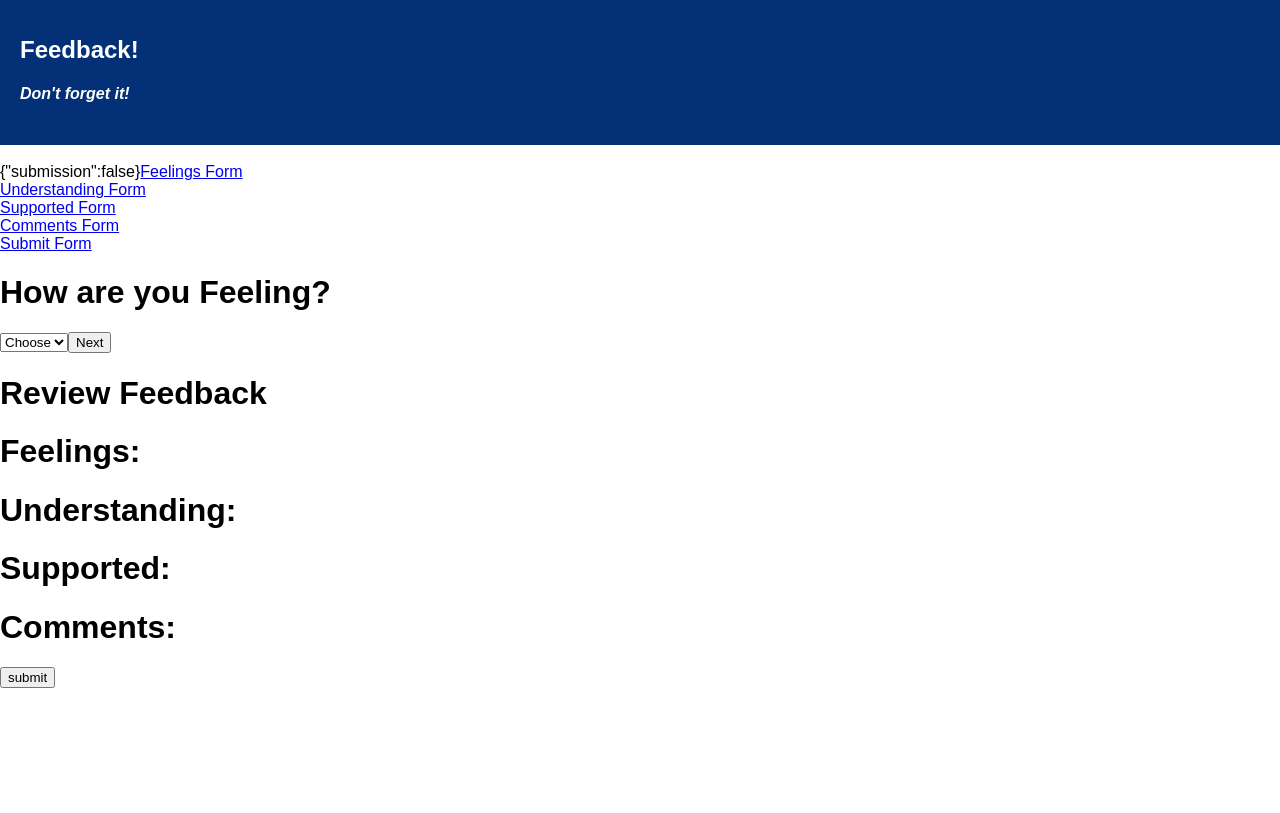
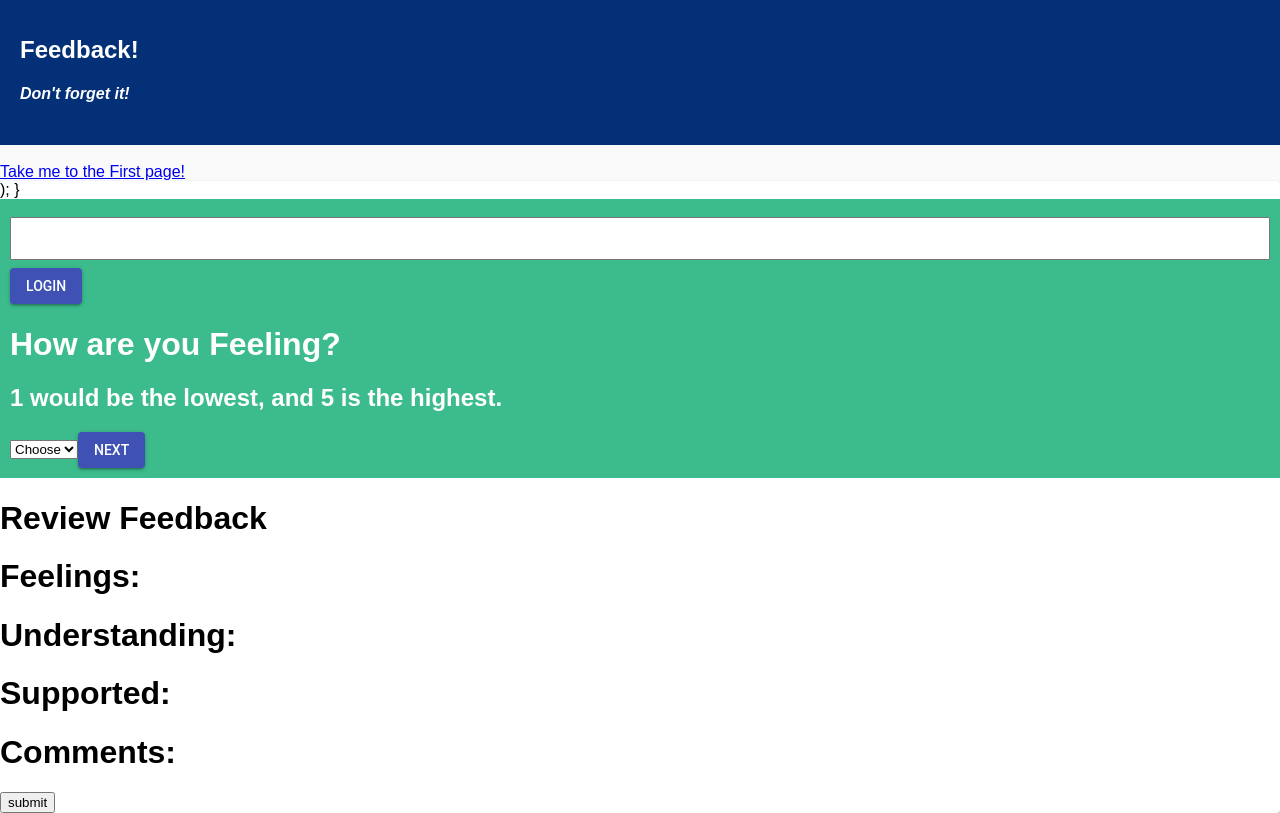
Before and after one commit to Eolson6/react-props-activity, a React (Create React App) app in the folder primeTier2/weekend-challenge-5-feedback-master/: page /#/feelingsform in a window 1280 px wide. Built offline with nearby package versions, Linux system fonts and the light colour scheme.

Commit message:
updated styling

```diff
--- a/primeTier2/weekend-challenge-5-feedback-master/package.json
+++ b/primeTier2/weekend-challenge-5-feedback-master/package.json
@@ -4,6 +4,7 @@
   "private": true,
   "proxy": "http://localhost:5000",
   "dependencies": {
+    "@material-ui/core": "^3.9.1",
     "axios": "^0.17.1",
     "express": "^4.16.4",
     "pg": "^7.8.0",
--- a/primeTier2/weekend-challenge-5-feedback-master/src/components/App/App.css
+++ b/primeTier2/weekend-challenge-5-feedback-master/src/components/App/App.css
@@ -17,8 +17,25 @@
   font-size: large;
 }
 
-#comments {
+.userInput{
   background-color: #3CBC8D;
   color: white;
+  padding: 10px;
+}
 
+input {
+  width: 100%;
+ padding: 12px 20px;
+  margin: 8px 0;
+  box-sizing: border-box;
 }
+
+.buttons {
+  background-color: #4CAF50;
+  border: none;
+  color: white;
+  padding: 16px 32px;
+  text-decoration: none;
+  margin: 4px 2px;
+  cursor: pointer;
+}
--- a/primeTier2/weekend-challenge-5-feedback-master/src/components/App/App.js
+++ b/primeTier2/weekend-challenge-5-feedback-master/src/components/App/App.js
@@ -1,6 +1,7 @@
 import React, { Component } from 'react';
 import { HashRouter as Router, Route, Link } from 'react-router-dom';
 import axios from 'axios';
+import { connect } from 'react-redux';
 import './App.css';
 import FeelingsForm from '../FeelingsForm/FeelingsForm.js';
 import UnderstandingForm from '../UnderstandingForm/UnderstandingForm.js';
@@ -10,8 +11,22 @@ import SubmitForm from '../SubmitForm/SubmitForm.js';
 import Header from '../Header/Header.js';
 import Review from '../Review/Review.js';
 import SubmissionSuccess from '../SubmissionSuccess/SubmissionSuccess.js'
+import HomePage from '../HomePage/HomePage.js'
+import CssBaseline from '@material-ui/core/CssBaseline';
+
+function MyApp() {
+  return (
+    <React.Fragment>
+      <CssBaseline />
+      {/* The rest of your application */}
+    </React.Fragment>
+  );
+}
 
 class App extends Component {
+
+
+
   constructor(props) {
     super(props);
     this.state = {
@@ -19,49 +34,53 @@ class App extends Component {
     }
   }
 
-  handleSubmit = (event) => {
-    const action = { type: 'UPDATE_COMMENTS', payload: this.state.input };
-    this.props.dispatch(action);
-    this.setState({
-      input: '',
-      submission: true,
-    });
-    // this.props.history.push('submitform')
-  }
+
 
 
   render() {
+
+
     return (
+
+
+
 
       <Router>
         <div>
 
 
+
           <Header/>
-          {JSON.stringify(this.state)}
 
-          <Link to="/feelingsform">Feelings Form</Link>
-          <br></br>
-          <Link to="/understandingform">Understanding Form</Link>
+          {/* {JSON.stringify(this.state)} */}
+
+
+       <Link to="/feelingsform">Take me to the First page!</Link>
+       <br></br>
+          {/* <Link to="/understandingform">Understanding Form</Link>
           <br></br>
           <Link to="/supportedform">Supported Form</Link>
           <br></br>
           <Link to="/commentsform">Comments Form</Link>
           <br></br>
-          <Link to="/submitform">Submit Form</Link>
+          <Link to="/submitform">Submit Form</Link> */}
+
 
 
 
           {/* Routes */}
 
           <Route exact path="/app" component={App} />
-          <Route exact path="/feelingsForm" component={FeelingsForm} />
+          <Route exact path="/feelingsform" component={FeelingsForm} />
           <Route exact path="/understandingform" component={UnderstandingForm} />
           <Route exact path="/supportedform" component={SupportedForm} />
           <Route exact path="/commentsform" component={CommentsForm} />
           <Route exact path="/submitform" component={SubmitForm} />
           <Route exact path="/submissionsuccess" component={SubmissionSuccess} />
-          <Route exact path='/revew' component={Review} />
+          <Route exact path="/revew" component={Review} />
+          <Route exact path="/homepage" component={HomePage} />
+
+
 
         </div>
       </Router>
@@ -71,4 +90,10 @@ class App extends Component {
   }
 }
 
-export default App;
+
+
+const mapReduxStateToProps = (reduxState) => ({
+  reduxState
+});
+
+export default connect(mapReduxStateToProps)(App);
--- a/primeTier2/weekend-challenge-5-feedback-master/src/components/CommentsForm/CommentsForm.js
+++ b/primeTier2/weekend-challenge-5-feedback-master/src/components/CommentsForm/CommentsForm.js
@@ -1,6 +1,7 @@
 import React, { Component } from 'react';
 import { connect } from 'react-redux';
 import Review from '../Review/Review.js'
+import Button from '@material-ui/core/Button'
 
 class CommentsForm extends Component {
     constructor(props) {
@@ -36,29 +37,19 @@ class CommentsForm extends Component {
     }
 }
 
-    handleSubmit = (event) => {
-        console.log('in review handle submit');
-
-        if (this.props.reduxState.submissionSuccess = 'true') {
-
-
-            this.props.history.push('submissionsuccess')
-        }
-    }
-
 
 
     render() {
         return (
             <div>
-            <form id="comments">
+            <form className ="userInput">
                 <h1>Comments</h1>
                 <input type="text" value={this.state.input} onChange={this.handleChange} />
-                <button type = "button" onClick={this.handleNext}>Next</button>
+                    <Button variant="contained" color="primary" onClick={this.handleNext}>Next</Button>
             </form>
 
                 <Review />
-                <button onClick={this.handleSubmit}>submit</button>
+                <button onClick={this.handleSubmit}>submit</button>>
                </div>
 
         );
--- a/primeTier2/weekend-challenge-5-feedback-master/src/components/FeelingsForm/FeelingsForm.js
+++ b/primeTier2/weekend-challenge-5-feedback-master/src/components/FeelingsForm/FeelingsForm.js
@@ -1,12 +1,18 @@
 import React, { Component } from 'react';
 import { connect } from 'react-redux';
 import Review from '../Review/Review.js'
+import Button from '@material-ui/core/Button'
+import Card from '@material-ui/core/Card';
+import FormControl from '@material-ui/core/FormControl';
+import CssBaseline from '@material-ui/core/CssBaseline';
+
 
 class FeelingsForm extends Component {
     constructor(props) {
         super(props);
         this.state = {
             input: '',
+            name: '',
         }
     }
 
@@ -21,13 +27,34 @@ class FeelingsForm extends Component {
 
 
     handleNext = (event) => {
-        if (this.state.input != "") {
-            const action = { type: 'UPDATE_FEELINGS_RATING', payload: this.state.input};
+        if (this.state.input != "" || this.state.name != "") {
+            const action = { type: 'UPDATE_FEELINGS_RATING', payload: this.state.input };
             this.props.dispatch(action);
             this.setState({
                 input: '',
             });
             this.props.history.push('understandingform')
+        } else {
+            alert('Please complete section')
+        }
+    }
+
+    handleNameChange = (event) => {
+        console.log('name', event.target.value);
+        this.setState({
+            name: event.target.value,
+
+        });
+    }
+
+
+    userLogin = (event) => {
+        if (this.state.input != "" || this.state.name != "") {
+            const action = { type: 'ADD_USER', payload: this.state.name};
+            this.props.dispatch(action);
+            this.setState({
+                name: '',
+            });
             } else {
                 alert('Please complete section')
             }
@@ -35,8 +62,21 @@ class FeelingsForm extends Component {
 
     render() {
         return (
+
+            <Card>
+                <React.Fragment>
+                    <CssBaseline />
+                    {/* The rest of your application */}
+                </React.Fragment>
+        );
+            }
+
             <div>
+                    <form className = "userInput">
+                        <input type="text" value={this.state.name} onChange={this.handleNameChange} />
+                        <Button variant="contained" color="primary" onClick={this.userLogin}>Login</Button>
                 <h1>How are you Feeling?</h1>
+                 <h2>1 would be the lowest, and 5 is the highest.</h2>
                 <select onChange={this.handleChange} value={this.state.input}>
                 {JSON.stringify(this.state.input)}
                 <option value=''>Choose</option>
@@ -46,10 +86,12 @@ class FeelingsForm extends Component {
                     <option value="4">4</option>
                     <option value="5">5</option>
                 </select>
-                <button onClick={this.handleNext}>Next</button>
+                <Button variant="contained" color="primary" onClick={this.handleNext}>Next</Button>
+                </form>
                 <Review/>
                 <button onClick={this.handleSubmit}>submit</button>
             </div>
+            </Card>
         );
     }
 }
--- /dev/null
+++ b/primeTier2/weekend-challenge-5-feedback-master/src/components/HomePage/HomePage.js
@@ -0,0 +1,62 @@
+import React, { Component } from 'react';
+import { connect } from 'react-redux';
+import Review from '../Review/Review.js'
+
+class HomePage extends Component {
+    constructor(props) {
+        super(props);
+        this.state = {
+            input: '',
+        }
+    }
+
+    // Function called as the user input changes
+    handleChange = (event) => {
+        console.log('comments', event.target.value);
+        this.setState({
+            input: event.target.value,
+
+
+        });
+    }
+
+
+    handleNext = (event) => {
+        if (this.state.input != "") {
+            const action = { type: 'UPDATE_COMMENTS', payload: this.state.input };
+            this.props.dispatch(action);
+            this.setState({
+                input: '',
+                submission: true,
+            });
+
+            this.props.history.push('/submitform')
+        } else {
+            alert('Please complete section')
+        }
+    }
+
+
+
+    render() {
+        return (
+            <div>
+                <form id="comments">
+                    <h1>Name</h1>
+                    <input type="text" value={this.state.input} onChange={this.handleChange} />
+                    <button type="button" onClick={this.handleNext}>Next</button>
+                </form>
+
+
+
+            </div>
+
+        );
+    }
+}
+
+const mapReduxStateToProps = (reduxState) => ({
+    reduxState
+});
+
+export default connect(mapReduxStateToProps)(HomePage)
--- a/primeTier2/weekend-challenge-5-feedback-master/src/components/SubmitForm/SubmitForm.js
+++ b/primeTier2/weekend-challenge-5-feedback-master/src/components/SubmitForm/SubmitForm.js
@@ -49,7 +49,10 @@ class SubmitForm extends Component {
     render() {
         return (
             <div>
+                <form className="userInput">
                 <h1>Submit Form</h1>
+                <h2>Please hit submit if everything looks ok.</h2>
+                </form>
                 <Review handleSubmit={this.props.handleSubmit} />
                 <button onClick={this.submit}>submit</button>
             </div>
--- a/primeTier2/weekend-challenge-5-feedback-master/src/components/SupportedForm/SupportedForm.js
+++ b/primeTier2/weekend-challenge-5-feedback-master/src/components/SupportedForm/SupportedForm.js
@@ -1,6 +1,7 @@
 import React, { Component } from 'react';
 import { connect } from 'react-redux';
 import Review from '../Review/Review.js'
+import Button from '@material-ui/core/Button'
 
 class SupportedForm extends Component {
 
@@ -38,7 +39,10 @@ class SupportedForm extends Component {
     render() {
         return (
             <div>
+                <form className="userInput">
                 <h1>Are you feeling supported?</h1>
+                <h2>1 would be the lowest, and 5 is the highest.</h2>
+
 
                 <select onChange={this.handleChange} value={this.state.input}>
                     <option value=''>Choose</option>
@@ -48,7 +52,8 @@ class SupportedForm extends Component {
                     <option value="4">4</option>
                     <option value="5">5</option>
                 </select>
-                <button onClick={this.handleNext}>Next</button>
+                <Button variant="contained" color="primary" onClick={this.handleNext}>Next</Button>
+                </form>
                 <Review />
                 <button onClick={this.handleSubmit}>submit</button>
             </div>
--- a/primeTier2/weekend-challenge-5-feedback-master/src/components/UnderstandingForm/UnderstandingForm.js
+++ b/primeTier2/weekend-challenge-5-feedback-master/src/components/UnderstandingForm/UnderstandingForm.js
@@ -1,6 +1,7 @@
 import React, { Component } from 'react';
 import { connect } from 'react-redux';
 import Review from '../Review/Review.js'
+import Button from '@material-ui/core/Button'
 
 class UnderstandingForm extends Component {
 
@@ -49,7 +50,9 @@ class UnderstandingForm extends Component {
     render() {
         return (
             <div>
+                <form className="userInput">
                 <h1>Do you feel you are understanding the material?</h1>
+                <h2>1 would be the lowest, and 5 is the highest.</h2>
 
                     <select onChange={this.handleChange} value={this.state.input}>
                     <option value=''>Choose</option>
@@ -59,7 +62,9 @@ class UnderstandingForm extends Component {
                     <option value="4">4</option>
                     <option value="5">5</option>
                 </select>
-                    <button onClick={this.handleNext}>Next</button>
+
+                <Button variant="contained" color="primary" onClick={this.handleNext}>Next</Button>
+                </form>
                 <Review/>
                 <button onClick={this.handleSubmit}>submit</button>
             </div>
--- a/primeTier2/weekend-challenge-5-feedback-master/src/index.js
+++ b/primeTier2/weekend-challenge-5-feedback-master/src/index.js
@@ -46,6 +46,13 @@ const submissionSuccess = (state = 'false', action) => {
     return state;
 }
 
+const UserName = (state = '', action) => {
+    if (action.type === 'ADD_USER') {
+        return state;
+    }
+    return state;
+}
+
 
 const storeInstance = createStore(
     combineReducers({
@@ -53,7 +60,8 @@ const storeInstance = createStore(
         understandingfeedback,
         supportedFeedback,
         commentsFeedback,
-        submissionSuccess
+        submissionSuccess,
+        UserName
 
     }),
     applyMiddleware(logger),
```
Also changed, not shown: 1 other file (tests, documents, lock files or other folders).
